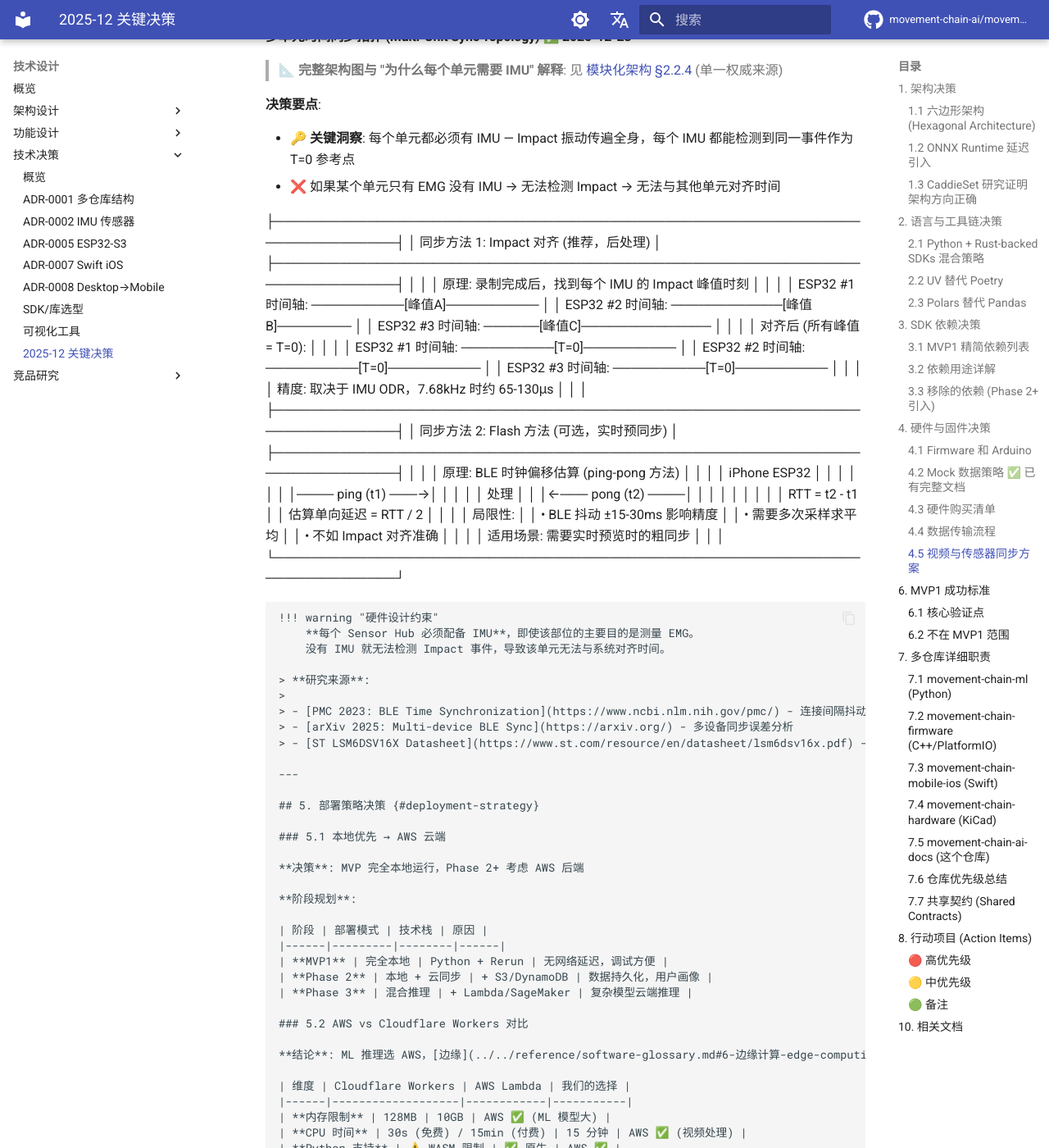
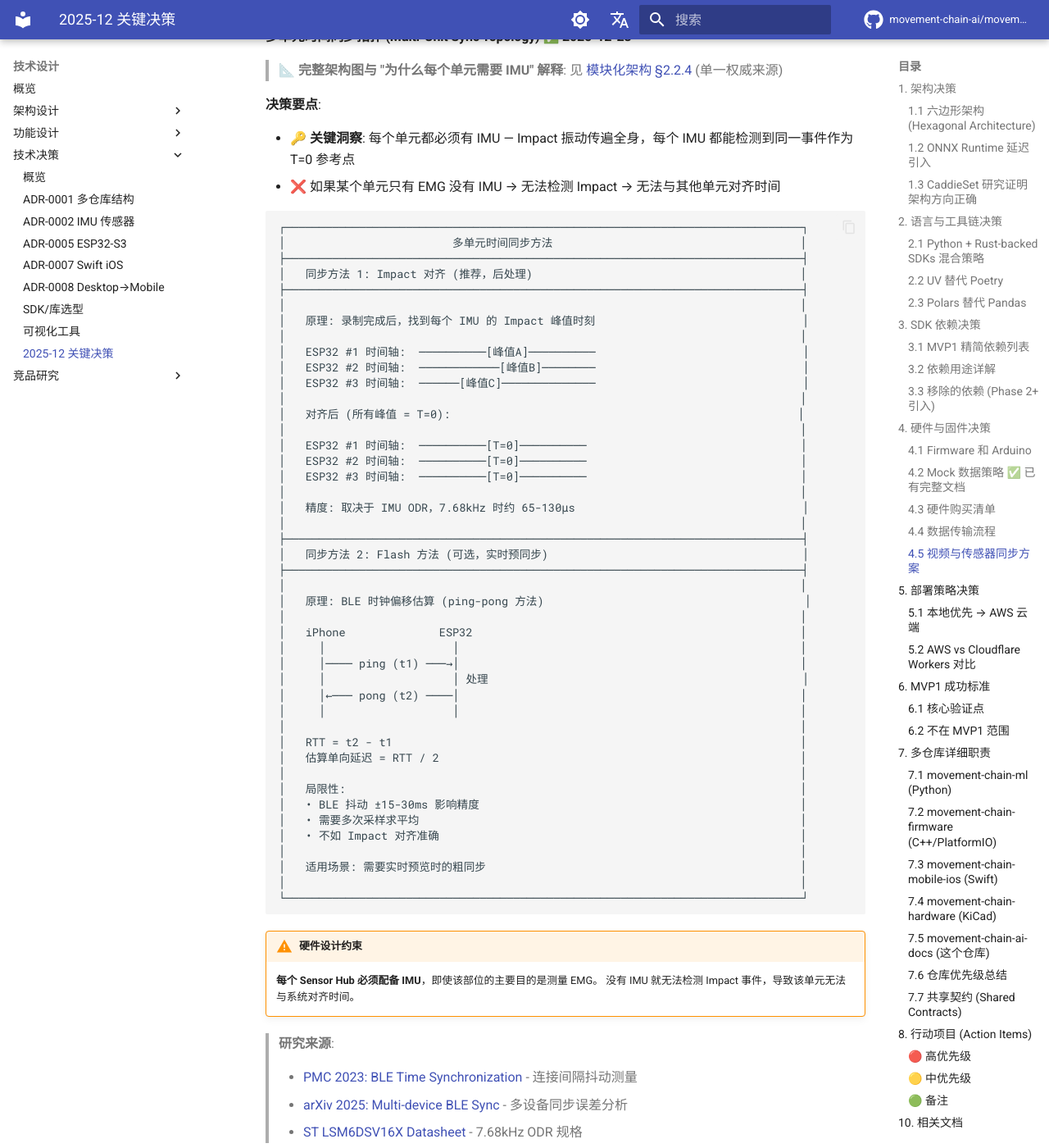
Before and after one commit to movement-chain-ai/movement-chain-docs, an MkDocs documentation site: the page built from docs/zh/design/decisions/architecture-decisions-2025-12-23.md, in a window 1280 px wide and 1400 px high, scrolled down 22021 px. Shown: the whole window at 82% size. Built offline with MkDocs 1.6.1 and Material for MkDocs 9.7.7, drawn with Linux system fonts in a browser that asks for light colours; comment, search, counter and statistics services are not loaded; the version menu is left out; some of the changed text lies outside the part shown.

Commit message:
fix(docs): 修复断开的锚点链接
- swing-phases.md: 更新 #phase-detection → #part2-imu
- architecture-decisions-2025-12-23.md: 修复缺失的代码块开头标记，
  使 #deployment-strategy 锚点正确渲染

🤖 Generated with [Claude Code](https://claude.com/claude-code)

Co-Authored-By: Claude Opus 4.5 <noreply@anthropic.com>

````diff
--- a/docs/zh/design/decisions/architecture-decisions-2025-12-23.md
+++ b/docs/zh/design/decisions/architecture-decisions-2025-12-23.md
@@ -992,6 +992,9 @@ build-backend = "hatchling.build"
 - 🔑 **关键洞察**: 每个单元都必须有 IMU — Impact 振动传遍全身，每个 IMU 都能检测到同一事件作为 T=0 参考点
 - ❌ 如果某个单元只有 EMG 没有 IMU → 无法检测 Impact → 无法与其他单元对齐时间
 
+```text
+┌─────────────────────────────────────────────────────────────────────────────┐
+│                         多单元时间同步方法                                     │
 ├─────────────────────────────────────────────────────────────────────────────┤
 │   同步方法 1: Impact 对齐 (推荐，后处理)                                        │
 ├─────────────────────────────────────────────────────────────────────────────┤
````
Also changed, not shown: docs/zh/design/specs/swing-phases.md (+1 -1 lines).
